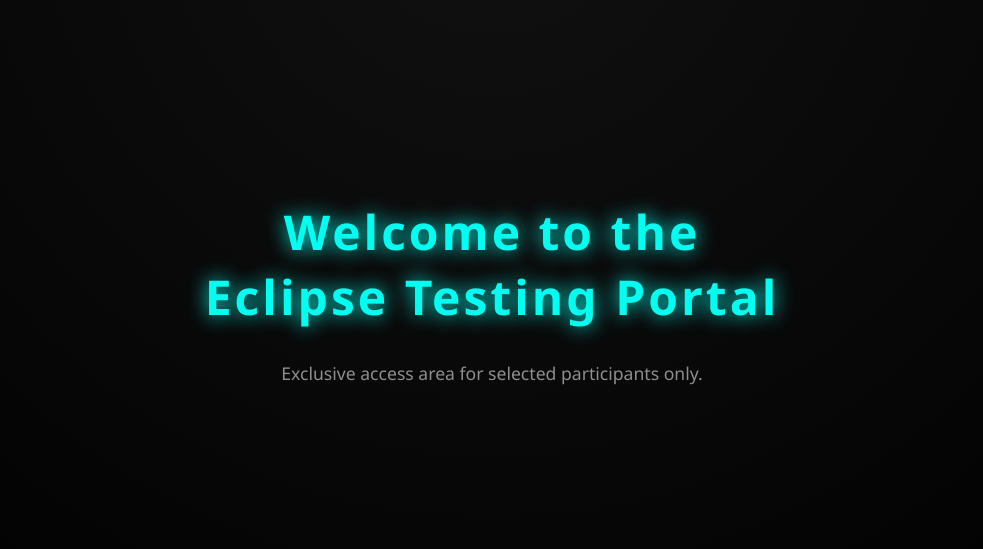
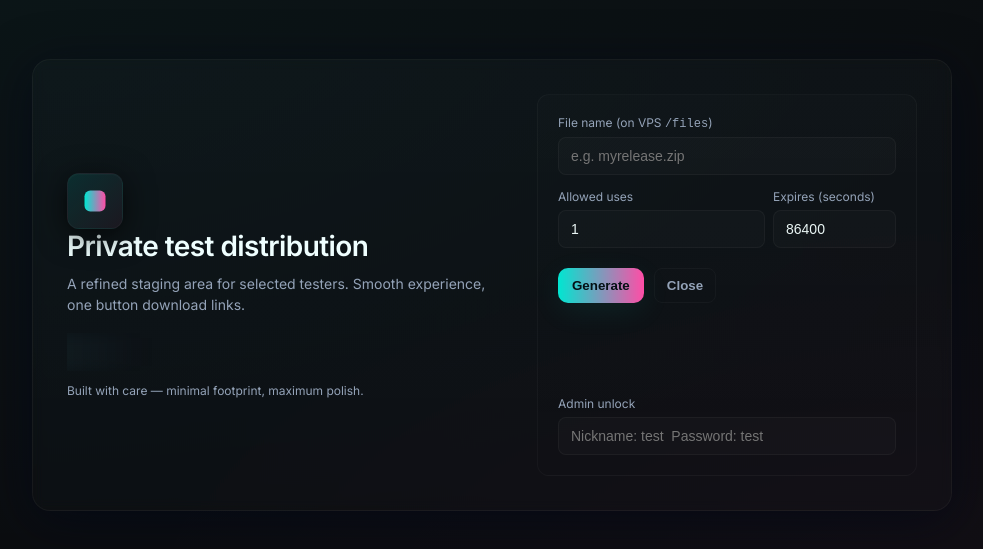
Before and after one commit to nyrethdev/EclipseInvite, a plain HTML site: page index.html in a window 1280 px wide. Shown: the part 115-664 px from the top of the page, without its empty margins (148-1131 px from the left). Drawn offline with Linux system fonts and the light colour scheme.

Commit message:
Refactor index.html for improved layout and styling
Updated HTML structure and styles for the portal page, enhancing layout and design elements.

```diff
--- a/index.html
+++ b/index.html
@@ -1,186 +1,313 @@
 <!doctype html>
 <html lang="en">
 <head>
-<meta charset="utf-8">
-<title>Eclipse</title>
-<meta name="viewport" content="width=device-width, initial-scale=1">
+<meta charset="utf-8"/>
+<meta name="viewport" content="width=device-width,initial-scale=1"/>
+<title>Portal</title>
+<link rel="preconnect" href="https://fonts.gstatic.com" crossorigin>
+<link href="https://fonts.googleapis.com/css2?family=Inter:wght@300;400;600;700&display=swap" rel="stylesheet">
 <style>
-:root {
-  --primary: #00fff0;
-  --bg: #0a0a0f;
-  --accent: #ff00aa;
-  --font: 'Segoe UI', Tahoma, Geneva, Verdana, sans-serif;
+  :root{
+    --bg:#0b0d10;
+    --glass: rgba(255,255,255,0.04);
+    --accent: #00e6d1;
+    --accent-2:#ff4da6;
+    --muted:#94a3b8;
   }
-body {
-  margin:0;
-  height:100vh;
-  background: radial-gradient(circle at top, #111 0%, #000 100%);
-  overflow:hidden;
-  display:flex;
-  align-items:center;
-  justify-content:center;
-  font-family:var(--font);
-  color:white;
+  *{box-sizing:border-box}
+  html,body{height:100%}
+  body{
+    margin:0; font-family:Inter,system-ui,Segoe UI,Roboto,Arial; background:
+    radial-gradient(1200px 600px at 10% 10%, rgba(0,230,209,0.04), transparent),
+    radial-gradient(900px 400px at 90% 90%, rgba(255,77,166,0.03), transparent),
+    var(--bg); color:#e6eef6; -webkit-font-smoothing:antialiased;
+    display:grid; place-items:center; padding:32px;
   }
 
-/* floating particles */
-canvas#bg {
-  position:fixed;
-  top:0;left:0;width:100%;height:100%;
-  z-index:-1;
+  /* container (minimal) */
+  .card{
+    width:min(920px, 96vw);
+    display:grid;
+    grid-template-columns: 1fr 380px;
+    gap:28px;
+    align-items:center;
+    backdrop-filter: blur(6px) saturate(120%);
+    background: linear-gradient(180deg, rgba(255,255,255,0.02), rgba(255,255,255,0.01));
+    border: 1px solid rgba(255,255,255,0.04);
+    padding:34px;
+    border-radius:18px;
+    box-shadow: 0 10px 50px rgba(2,6,23,0.6);
+    position:relative;
+    overflow:hidden;
   }
 
-/* main text */
-.main {
-  text-align:center;
-  max-width:600px;
-  animation: fadeIn 3s ease;
+  /* left: hero */
+  .hero{
+    padding-right:8px;
   }
-h1 {
-  font-size:3rem;
-  color:var(--primary);
-  text-shadow:0 0 20px var(--primary);
-  letter-spacing:3px;
+  .logo{
+    display:inline-grid; place-items:center;
+    width:56px;height:56px;border-radius:12px;
+    background: linear-gradient(135deg, rgba(0,230,209,0.12), rgba(255,77,166,0.06));
+    border:1px solid rgba(255,255,255,0.03);
+    box-shadow: 0 6px 30px rgba(0,0,0,0.7), inset 0 1px 0 rgba(255,255,255,0.02);
+    transform: translateZ(0);
   }
-p {
-  font-size:1.1rem;
-  color:#aaa;
-  margin-top:1em;
-  animation: pulse 3s infinite alternate;
+  h1{
+    margin:0 0 10px 0; font-weight:600; font-size:28px;
+    letter-spacing: -0.02em;
+    color: #efffff;
   }
-@keyframes fadeIn {
-  from{opacity:0;transform:translateY(40px);}
-  to{opacity:1;transform:translateY(0);}
-}
-@keyframes pulse {
-  from{opacity:0.6;}
-  to{opacity:1;}
+  p.lead{
+    margin:0; color:var(--muted); font-size:14px; line-height:1.5;
   }
 
-/* login modal */
-#login {
-  display:none;
-  position:fixed;
-  top:50%;left:50%;
-  transform:translate(-50%,-50%) scale(0.8);
-  background:rgba(20,20,30,0.9);
-  border:1px solid var(--primary);
-  box-shadow:0 0 30px var(--primary);
-  padding:30px;
-  border-radius:15px;
-  z-index:999;
-  text-align:center;
-  width:300px;
-  animation: popup 0.5s forwards;
+  /* subtle animated waveform under heading */
+  .wave{
+    margin-top:18px; height:38px; width:100%; position:relative; overflow:hidden;
   }
-@keyframes popup {
-  to{transform:translate(-50%,-50%) scale(1);}
+  .bar{position:absolute; left:0; right:0; height:100%;}
+  .pulse{
+    height:100%; width:100%; background:
+      linear-gradient(90deg, rgba(0,230,209,0.06), transparent 30%),
+      linear-gradient(90deg, rgba(255,77,166,0.03), transparent 40%);
+    transform: translateX(-35%);
+    animation: sweep 3.8s linear infinite;
+    opacity:.9; filter: blur(8px);
   }
-#login input {
-  width:90%;
-  padding:10px;
-  margin:8px 0;
-  border:none;
-  border-radius:5px;
-  background:#111;
-  color:var(--primary);
-  outline:none;
-  text-align:center;
+  @keyframes sweep { to{transform: translateX(35%)} }
+
+  /* right: admin box */
+  .admin{
+    display:flex; flex-direction:column; gap:14px;
+    padding:20px; border-radius:12px;
+    background: linear-gradient(180deg, rgba(255,255,255,0.01), rgba(255,255,255,0.00));
+    border:1px solid rgba(255,255,255,0.03);
   }
-#login button {
-  background:var(--primary);
-  color:#000;
-  border:none;
-  padding:10px 20px;
-  border-radius:5px;
-  cursor:pointer;
-  font-weight:bold;
-  transition:0.3s;
+  label{font-size:12px;color:var(--muted);display:block;margin-bottom:6px}
+  input[type="text"], input[type="number"], input[type="password"]{
+    width:100%; padding:10px 12px; border-radius:8px; border:1px solid rgba(255,255,255,0.04);
+    background: rgba(255,255,255,0.02); color: #eaf6f5; outline:none; font-size:14px;
+    transition: transform .12s ease, box-shadow .12s ease;
   }
-#login button:hover {
-  background:var(--accent);
-  color:white;
+  input:focus{ box-shadow:0 6px 18px rgba(0,230,209,0.06); transform: translateY(-2px); border-color: rgba(0,230,209,0.14) }
+
+  .row{display:flex; gap:8px}
+  .small{width:120px}
+
+  button.primary{
+    display:inline-flex; align-items:center; justify-content:center; gap:8px;
+    background:linear-gradient(90deg,var(--accent),var(--accent-2)); color:#051014;
+    border:none; padding:10px 14px; font-weight:600; border-radius:10px; cursor:pointer;
+    transition: transform .12s ease, box-shadow .12s ease;
+    box-shadow: 0 8px 30px rgba(0,230,209,0.08);
   }
-#msg {
-  color:#f55;
-  font-size:0.9rem;
-  margin-top:5px;
+  button.primary:active{ transform: translateY(1px) }
+  button.secondary{
+    background:transparent;color:var(--muted);border:1px solid rgba(255,255,255,0.03);
+    padding:8px 12px;border-radius:8px;cursor:pointer;font-weight:600;
+  }
+
+  /* generated link output */
+  .output{
+    margin-top:8px; display:flex; gap:8px; align-items:center;
+    opacity:0; transform: translateY(6px);
+    transition: opacity .28s ease, transform .28s ease;
+  }
+  .output.visible{ opacity:1; transform: translateY(0) }
+  .copy{
+    display:flex; gap:8px; align-items:center;
+    background: rgba(0,0,0,0.35); padding:8px; border-radius:8px;
+    border:1px solid rgba(255,255,255,0.03);
+    overflow:hidden;
+  }
+  .copy input{
+    background:transparent; border:none; color: #dff; outline:none; width:100%;
+    font-size:13px; padding:6px 8px;
+  }
+  .copy button{ background:var(--accent); color:#022; border:none; padding:8px 10px; border-radius:8px; cursor:pointer; font-weight:700 }
+
+  /* tiny footer */
+  .meta{ font-size:12px; color:var(--muted); margin-top:12px }
+
+  /* mobile */
+  @media (max-width:880px){
+    .card{ grid-template-columns: 1fr; padding:20px; gap:18px; }
+    .admin{ order:2 }
   }
 </style>
 </head>
 <body>
-<canvas id="bg"></canvas>
-<div class="main">
-  <h1>Welcome to the Eclipse Testing Portal</h1>
-  <p>Exclusive access area for selected participants only.</p>
+  <div class="card" role="region" aria-label="Portal">
+    <div class="hero">
+      <div class="logo" aria-hidden>
+        <!-- simple icon -->
+        <svg width="28" height="28" viewBox="0 0 24 24" fill="none" aria-hidden>
+          <rect x="3" y="3" width="18" height="18" rx="5" fill="url(#g)"/>
+          <defs>
+            <linearGradient id="g" x1="0" x2="1">
+              <stop offset="0" stop-color="#00e6d1"/>
+              <stop offset="1" stop-color="#ff4da6"/>
+            </linearGradient>
+          </defs>
+        </svg>
       </div>
 
-<div id="login">
-  <h3 style="color:var(--primary)">Access Panel</h3>
-  <input id="nick" placeholder="Nickname"><br>
-  <input id="pass" type="password" placeholder="Password"><br>
-  <button id="go">Login</button>
-  <div id="msg"></div>
+      <h1>Private test distribution</h1>
+      <p class="lead">A refined staging area for selected testers. Smooth experience, one button download links.</p>
+
+      <div class="wave" aria-hidden>
+        <div class="bar pulse"></div>
+      </div>
+
+      <div class="meta">Built with care — minimal footprint, maximum polish.</div>
+    </div>
+
+    <aside class="admin" aria-label="Admin panel (hidden)">
+      <div>
+        <label for="f">File name (on VPS <code>/files</code>)</label>
+        <input id="f" type="text" placeholder="e.g. myrelease.zip" autocomplete="off" />
+      </div>
+
+      <div class="row" style="align-items:center">
+        <div>
+          <label for="uses">Allowed uses</label>
+          <input id="uses" class="small" type="number" min="1" value="1" />
+        </div>
+        <div style="flex:1">
+          <label for="exp">Expires (seconds)</label>
+          <input id="exp" type="number" min="60" value="86400" />
+        </div>
+      </div>
+
+      <div style="display:flex; gap:10px; margin-top:6px">
+        <button id="gen" class="primary" title="Generate link">Generate</button>
+        <button id="close" class="secondary" title="Close">Close</button>
+      </div>
+
+      <div id="out" class="output" aria-live="polite">
+        <div class="copy" role="group" aria-label="Generated link">
+          <input id="linkField" readonly />
+          <button id="copyBtn">Copy</button>
+        </div>
+      </div>
+
+      <div style="margin-top:8px">
+        <label for="adm">Admin unlock</label>
+        <input id="adm" type="password" placeholder="Nickname: test  Password: test" />
+      </div>
+    </aside>
   </div>
 
 <script>
-// background particle animation
-const canvas = document.getElementById('bg');
-const ctx = canvas.getContext('2d');
-let w, h, particles=[];
-function resize(){w=canvas.width=innerWidth;h=canvas.height=innerHeight;}
-window.addEventListener('resize',resize);
-function Particle(){this.x=Math.random()*w;this.y=Math.random()*h;this.vx=(Math.random()-.5)*.6;this.vy=(Math.random()-.5)*.6;this.size=Math.random()*2;}
-Particle.prototype.update=function(){this.x+=this.vx;this.y+=this.vy;if(this.x<0||this.x>w)this.vx*=-1;if(this.y<0||this.y>h)this.vy*=-1;}
-Particle.prototype.draw=function(){ctx.fillStyle='rgba(0,255,240,0.8)';ctx.beginPath();ctx.arc(this.x,this.y,this.size,0,Math.PI*2);ctx.fill();}
-for(let i=0;i<120;i++)particles.push(new Particle());
-function loop(){ctx.clearRect(0,0,w,h);particles.forEach(p=>{p.update();p.draw();});requestAnimationFrame(loop);}
-resize();loop();
-
-// secret access sequence
-const secret = "accesgranted";
-let buffer = "";
+/* ---------- subtle hidden unlock ---------- */
+/* Visitors won't see admin until you type "accesgranted" anywhere. */
+const SECRET = "accesgranted";
+let buf = "";
 window.addEventListener("keydown", e => {
-  if(e.key.length===1){
-    buffer += e.key.toLowerCase();
-    if(buffer.length>secret.length) buffer = buffer.slice(-secret.length);
-    if(buffer === secret){
-      document.getElementById('login').style.display='block';
-    }
+  if (e.key.length !== 1) return;
+  buf += e.key.toLowerCase();
+  if (buf.length > SECRET.length) buf = buf.slice(-SECRET.length);
+  if (buf === SECRET) {
+    // show admin area (visual reveal)
+    document.querySelector('.admin').style.transform = 'none';
+    document.getElementById('adm').focus();
+    // small visual hint (keeps minimal)
+    document.querySelector('.admin').style.display = 'flex';
   }
 });
 
-document.getElementById("go").onclick = () => {
-  const n = nick.value, p = pass.value;
-  if(n==="test" && p==="test") unlockAdmin();
-  else msg.textContent = "Wrong credentials";
+/* ---------- admin behavior ---------- */
+const gen = document.getElementById('gen');
+const close = document.getElementById('close');
+const out = document.getElementById('out');
+const linkField = document.getElementById('linkField');
+const copyBtn = document.getElementById('copyBtn');
+const adm = document.getElementById('adm');
+
+close.addEventListener('click', () => {
+  // hide admin gracefully
+  document.querySelector('.admin').style.display = 'none';
+  buf = "";
+});
+
+// basic UI check — admin inputs are protected by the simple admin password (client-only convenience)
+function adminAuthOk() {
+  // NOTE: client-only convenience. For real protection use server-side auth.
+  // This expects the adm field to contain: "test:test" or anything you prefer
+  return adm.value.trim() === "test:test" || adm.value.trim() === "test";
+}
+
+/* generate link: call your VPS generate endpoint */
+gen.addEventListener('click', async () => {
+  if (!adminAuthOk()) {
+    adm.style.border = '1px solid rgba(255,77,166,0.8)';
+    adm.style.boxShadow = '0 6px 20px rgba(255,77,166,0.06)';
+    return;
+  }
+  const filename = document.getElementById('f').value.trim();
+  if (!filename) {
+    animateError(document.getElementById('f'));
+    return;
+  }
+  gen.disabled = true;
+  gen.textContent = 'Generating…';
+  try {
+    const body = {
+      filename,
+      uses: Number(document.getElementById('uses').value) || 1,
+      expiresInSeconds: Number(document.getElementById('exp').value) || 86400
     };
 
-function unlockAdmin(){
-  document.getElementById("login").innerHTML = `
-  <h3 style="color:var(--primary)">Create Download Link</h3>
-  <input id='file' placeholder='Filename (in VPS /files)'><br>
-  <input id='uses' type='number' value='1' min='1'> uses<br>
-  <input id='exp' type='number' value='86400'> expire(sec)<br>
-  <button id='make'>Generate</button><div id='out'></div>`;
-  document.getElementById("make").onclick = createLink;
-}
-
-async function createLink(){
-  const body = {
-    filename: document.getElementById("file").value,
-    uses: +document.getElementById("uses").value,
-    expiresInSeconds: +document.getElementById("exp").value
-  };
-  const res = await fetch("https://167.86.123.109/api/generate", {
-    method:"POST",
-    headers:{"Content-Type":"application/json","x-gen-secret":"changeme123"},
+    // IMPORTANT: Replace 'REPLACE_WITH_SECRET' with your real server secret only if you
+    // host this page privately. Do NOT publish your real secret in a public repo.
+    const resp = await fetch('http://167.86.123.109/api/generate', {
+      method: 'POST',
+      headers: {
+        'Content-Type': 'application/json',
+        'x-gen-secret': 'REPLACE_WITH_SECRET'
+      },
       body: JSON.stringify(body)
     });
-  const data = await res.json();
-  document.getElementById("out").innerHTML = res.ok ?
-    `<p><a href='${data.link}' target='_blank'>${data.link}</a></p>` :
-    `<p style='color:red'>${data.error || "Error"}</p>`;
+
+    const data = await resp.json();
+
+    if (!resp.ok) throw new Error(data.error || JSON.stringify(data));
+
+    linkField.value = data.link;
+    out.classList.add('visible');
+
+    // nice animated feedback
+    copyBtn.animate([{transform:'translateY(-6px)'},{transform:'translateY(0)'}], {duration:420, easing:'ease-out'});
+  } catch (err) {
+    console.error(err);
+    alert('Failed to generate link — check server and secret. ' + (err.message || ''));
+  } finally {
+    gen.disabled = false;
+    gen.textContent = 'Generate';
+  }
+});
+
+/* copy behavior */
+copyBtn.addEventListener('click', async () => {
+  try {
+    await navigator.clipboard.writeText(linkField.value);
+    copyBtn.textContent = 'Copied!';
+    copyBtn.style.background = '#ff4da6';
+    setTimeout(()=>{ copyBtn.textContent='Copy'; copyBtn.style.background=''; }, 1500);
+  } catch {
+    const sel = linkField;
+    sel.select();
+    document.execCommand('copy');
+    copyBtn.textContent = 'Copied!';
+    setTimeout(()=>{ copyBtn.textContent='Copy'; }, 1500);
+  }
+});
+
+/* little shake on empty */
+function animateError(el) {
+  el.animate([{transform:'translateX(-6px)'},{transform:'translateX(6px)'},{transform:'translateX(0)'}], {duration:280});
+  el.focus();
 }
 </script>
 </body>
```
Lines whose indentation alone changed are shown as unchanged.
